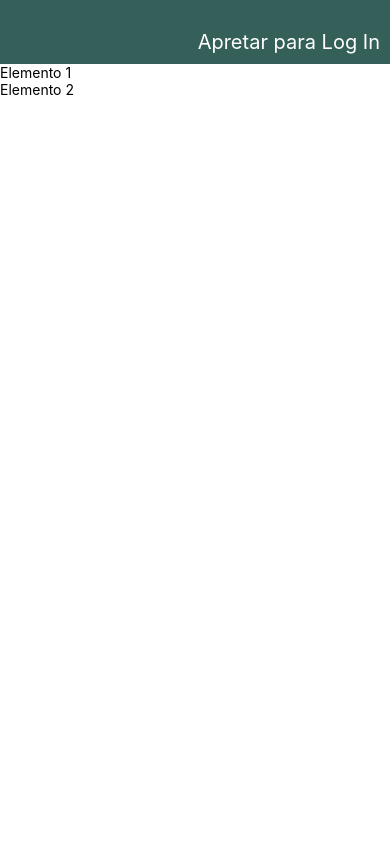
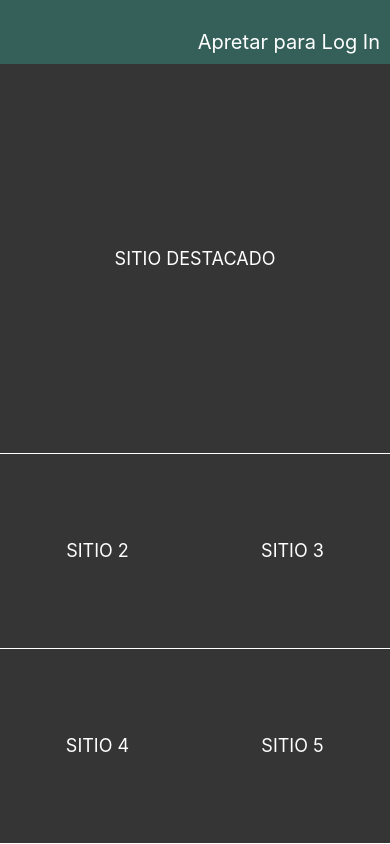
Before and after one commit to jaubass/frontend-prod3, a React Native app: screen /Home in a window 390 px wide. Built offline with nearby package versions, Linux system fonts and the light colour scheme.

Commit message:
add menu (video 10)

```diff
--- a/app/views/Home.js
+++ b/app/views/Home.js
@@ -1,14 +1,21 @@
 import React from 'react';
-import { Text, View } from 'react-native';
+import { StyleSheet, Text, View } from 'react-native';
 import { LogIn } from '../widgets/LogIn';
+import { Menu } from '../widgets/Menu';
+
+const styles = StyleSheet.create({
+    contenedor: {
+        flex: 1,
+    },
+});
 
 export class Home extends React.Component {
+    // M'HE QUEDAT EN EL VÍDEO 10
     render() {
         return (
-            <View>
+            <View style={styles.contenedor}>
                 <LogIn msg="Apretar para Log In" />
-                <Text>Elemento 1</Text>
-                <Text>Elemento 2</Text>
+                <Menu />
             </View>
         );
     }
--- /dev/null
+++ b/app/widgets/Menu.js
@@ -0,0 +1,75 @@
+import React from 'react';
+import { View, Text, StyleSheet, Alert, TouchableOpacity } from 'react-native';
+
+const styles = StyleSheet.create({
+    contenedor: {
+        flex: 1,
+        backgroundColor: '#353535',
+    },
+    filaDestacada: {
+        flex: 2,
+        flexDirection: 'row',
+        justifyContent: 'center',
+        alignItems: 'center',
+        borderColor: "#ffffff",
+        borderBottomWidth: 1,
+        backgroundColor: "#353535",
+    },
+    fila: {
+        flex: 1,
+        flexDirection: 'row',
+        alignItems: 'center',
+        borderColor: "#ffffff",
+        borderBottomWidth: 1,
+        backgroundColor: "#353535",
+    },
+    boton: {
+        width: '50%',
+        height: '50%',
+        backgroundColor: "#353535",
+        justifyContent: 'center',
+        alignItems: 'center',
+    },
+    textoBoton: {
+        color: "#ffffff",
+        fontSize: 18,
+    },
+});
+
+export class Menu extends React.Component {
+    constructor(props) {
+        super(props);
+    }
+
+    viewMsg = () => {
+        Alert.alert("Has apretado un botón");
+    }
+
+    render() {
+        return (
+            <View style={styles.contenedor}>
+                <View style={styles.filaDestacada}>
+                    <TouchableOpacity style={styles.boton} onPress={this.viewMsg}>
+                        <Text style={styles.textoBoton}>SITIO DESTACADO</Text>
+                    </TouchableOpacity>
+                </View>
+                <View style={styles.fila}>
+                    <TouchableOpacity style={styles.boton} onPress={this.viewMsg}>
+                        <Text style={styles.textoBoton}>SITIO 2</Text>
+                    </TouchableOpacity>
+                    <TouchableOpacity style={styles.boton} onPress={this.viewMsg}>
+                        <Text style={styles.textoBoton}>SITIO 3</Text>
+                    </TouchableOpacity>
+                </View>
+                <View style={styles.fila}>
+                    <TouchableOpacity style={styles.boton} onPress={this.viewMsg}>
+                        <Text style={styles.textoBoton}>SITIO 4</Text>
+                    </TouchableOpacity>
+                    <TouchableOpacity style={styles.boton} onPress={this.viewMsg}>
+                        <Text style={styles.textoBoton}>SITIO 5</Text>
+                    </TouchableOpacity>
+                </View>
+            </View>
+        );
+    }
+}
```
